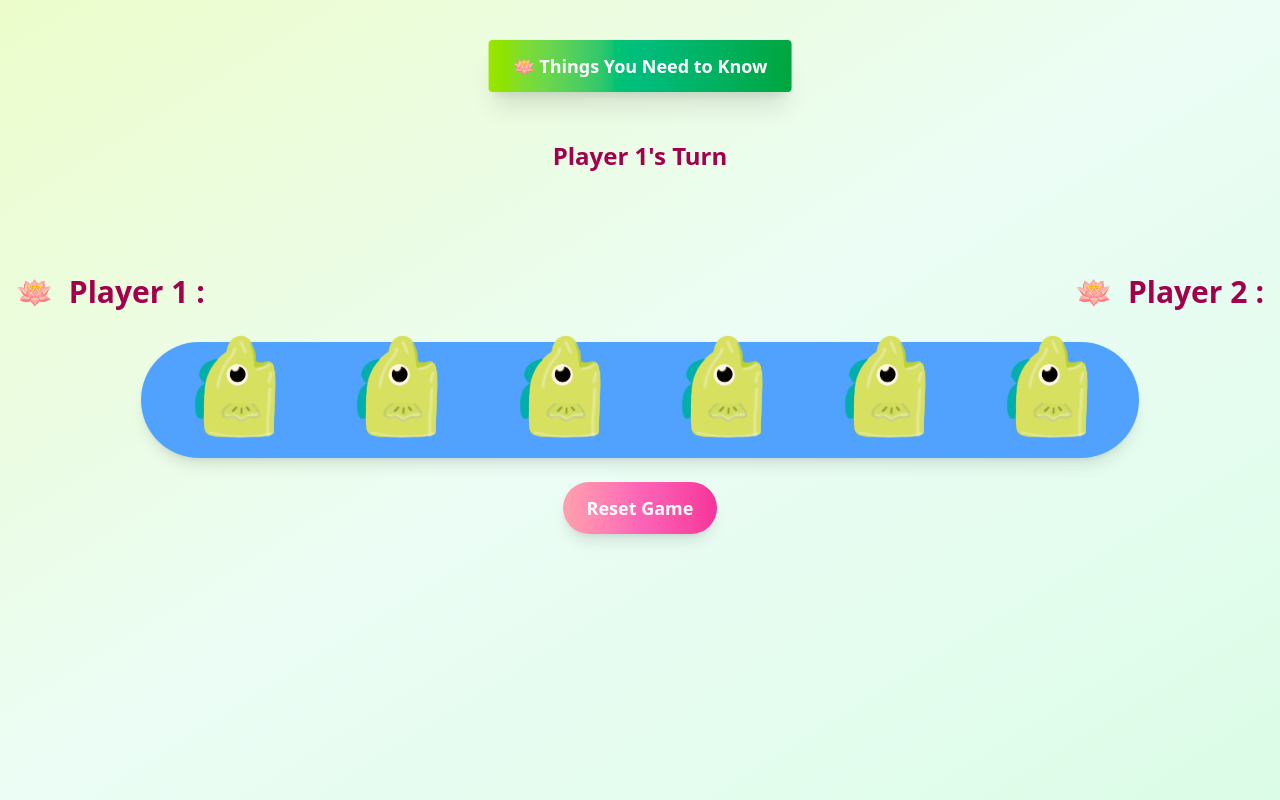
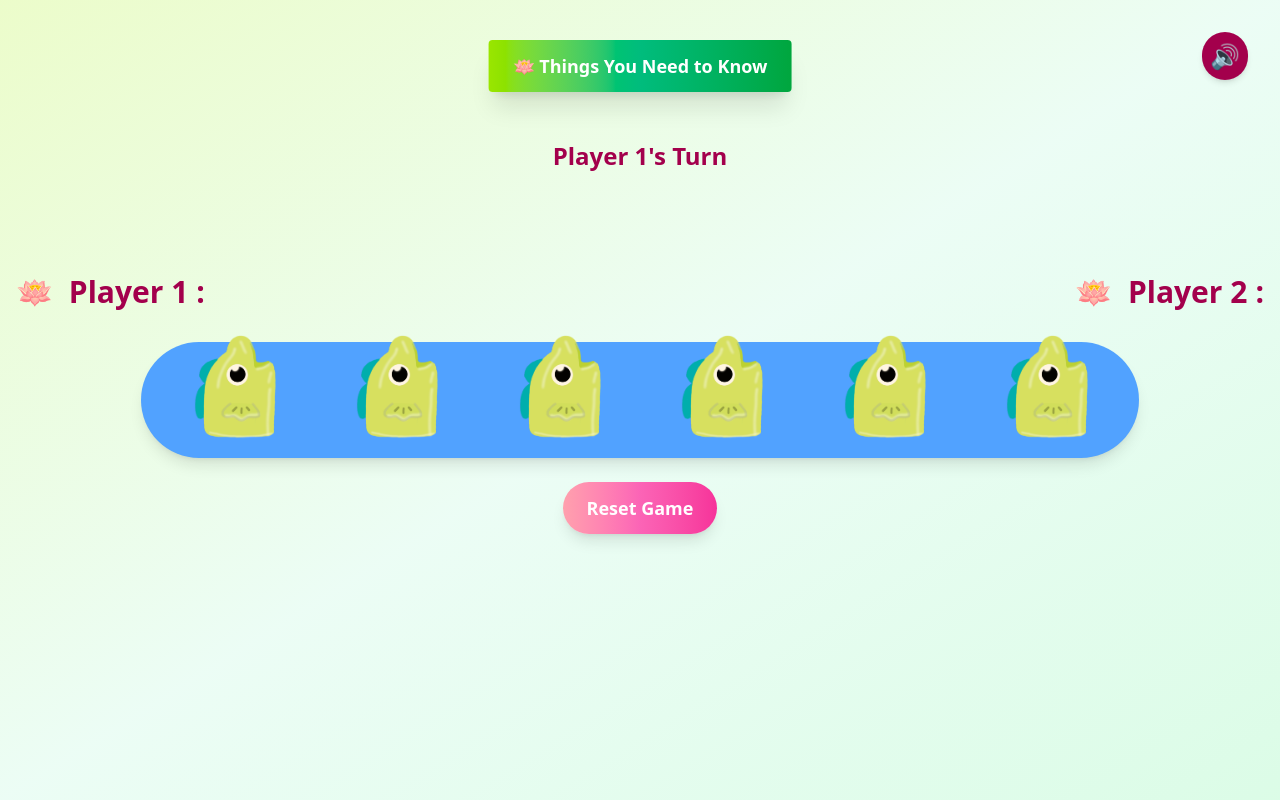
Before and after one commit to pali-s/fishing-game, a React (Vite) app in the folder fishing-game/: page / in a window 1280 px wide. Built offline with nearby package versions, Linux system fonts and the light colour scheme.

Commit message:
mute button added functionality

```diff
--- a/fishing-game/src/App.jsx
+++ b/fishing-game/src/App.jsx
@@ -1,13 +1,31 @@
 import { Routes, Route } from 'react-router-dom';
 import GameScreen from './component/gameScreen.jsx';
 import TrashTalkScreen from './component/trashTalk.jsx';
+import { useState } from 'react';
 
 function App() {
+  const [isMuted, setIsMuted] = useState(false);
+
+  const toggleMute = () => {
+    setIsMuted((prev) => !prev);
+  };
+
   return (
-    <Routes>
-      <Route path="/" element={<GameScreen />} />
-      <Route path="/trash-talk" element={<TrashTalkScreen />} />
-    </Routes>
+    <>
+        <div className="fixed top-4 right-4 z-50">
+        <button
+          onClick={toggleMute}
+          className="absolute top-4 right-4 text-2xl p-2 rounded-full bg-pink-800 hover:bg-pink-200 transition-all duration-200 shadow-md"
+        >
+          {isMuted ? '🔇': '🔊'}
+        </button>
+        </div>
+
+      <Routes>
+        <Route path="/" element={<GameScreen isMuted={isMuted} />} />
+        <Route path="/trash-talk" element={<TrashTalkScreen isMuted={isMuted} />} />
+      </Routes>
+    </>
   );
 }
 
--- a/fishing-game/src/component/gameScreen.jsx
+++ b/fishing-game/src/component/gameScreen.jsx
@@ -1,7 +1,7 @@
 import React, { useState, useEffect } from 'react'
 import { useNavigate } from 'react-router-dom';
 
-const gameScreen = () => {
+const gameScreen = ({ isMuted }) => {
     const navigate = useNavigate();
 
     const [flippedTiles, setFlippedTiles] = useState(Array(6).fill(false));
@@ -74,10 +74,17 @@ const gameScreen = () => {
     const handleClick = (index) => {
         if (flippedTiles[index] || gameOver) return; // Prevent action if already flipped
 
-        const reelSound = new Audio('/SFX/water-drip.mp3');
-        reelSound.currentTime = 0; // Reset sound to start
-        reelSound.playbackRate = 3.0;
-        reelSound.play();
+        // const reelSound = new Audio('/SFX/water-drip.mp3');
+        // reelSound.currentTime = 0; // Reset sound to start
+        // reelSound.playbackRate = 3.0;
+        // reelSound.play();
+
+        if (!isMuted) {
+            const sound = new Audio('/SFX/water-drip.mp3');
+            sound.currentTime = 0; // Reset sound to start
+            sound.playbackRate = 3.0; // Speed up the sound
+            sound.play();
+        }
 
         const newNumber = Math.floor(Math.random() * 5) + 1;
         const newFlippedTiles = [...flippedTiles];
@@ -107,16 +114,6 @@ const gameScreen = () => {
         if (newFlippedTiles.every(tile => tile)) {
             setGameOver(true);
             console.log(count, count1);
-            // if (count > count1) {
-            //     console.log("Player 1 wins!");
-            //     handleLoss("Player 2");
-            // } else if (count < count1) {
-            //     console.log("Player 2 wins!");
-            //     handleLoss("Player 1");
-            // } else {
-            //     console.log("It's a tie!");
-            //     handleLoss("Both Players");
-            // }
         }
     }
 
@@ -152,7 +149,7 @@ const gameScreen = () => {
         setGameOver(false);
     }
 
-    const winner = gameOver && (count > count1? `${player1Name} Wins!`: count1 > count? `${player2Name} Wins!`: "It’s a Tie!");
+    const winner = gameOver && (count > count1 ? `${player1Name} Wins!` : count1 > count ? `${player2Name} Wins!` : "It’s a Tie!");
 
     return (
         <div className="relative min-h-screen bg-gradient-to-br from-lime-100 via-emerald-50 to-green-100 flex flex-col justify-center p-4">
@@ -163,9 +160,9 @@ const gameScreen = () => {
                 >
                     🪷 Things You Need to Know
                 </button>
-            <div className="text-center text-2xl font-bold text-pink-800 py-6">
-                {gameOver ? winner : (playerturn==1?`${player1Name}'s Turn`: `${player2Name}'s Turn`)}
-            </div>
+                <div className="text-center text-2xl font-bold text-pink-800 py-6">
+                    {gameOver ? winner : (playerturn == 1 ? `${player1Name}'s Turn` : `${player2Name}'s Turn`)}
+                </div>
             </div>
 
             <div className="flex justify-between text-3xl font-extrabold py-8 text-pink-800">
--- a/fishing-game/src/component/trashTalk.jsx
+++ b/fishing-game/src/component/trashTalk.jsx
@@ -16,7 +16,7 @@ const insults = [
 
 
 
-export default function TrashTalkScreen() {
+export default function TrashTalkScreen({isMuted}) {
     const location = useLocation();
     const navigate = useNavigate();
     const loser = location.state?.loser || "You";
@@ -30,10 +30,11 @@ export default function TrashTalkScreen() {
         setInsult(insults[Math.floor(Math.random() * insults.length)]);
 
         // Play sound effect
+        if (!isMuted){
         const audio = new Audio('/SFX/vine-boom.mp3');
         audio.play().catch((error) => {
             console.error("Error playing sound:", error);
-        });
+        });}
 
         // Fire confetti
         confetti({
```
